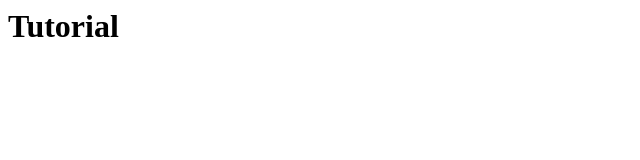
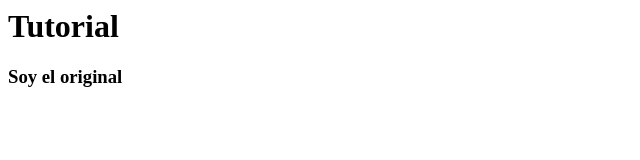
Before and after one commit to tarkin88/TestGitTuto, a plain HTML site: page index.html in a window 1280 px wide. Shown: the whole page, without its empty margins (0-640 px from the left). Drawn offline with Linux system fonts and the light colour scheme.

Commit message:
original saludando

```diff
--- a/index.html
+++ b/index.html
@@ -5,5 +5,6 @@
     </head>
     <body>
         <h1>Tutorial</h1>
+        <h3>Soy el original</h3>
     </body>
 </html>
```
